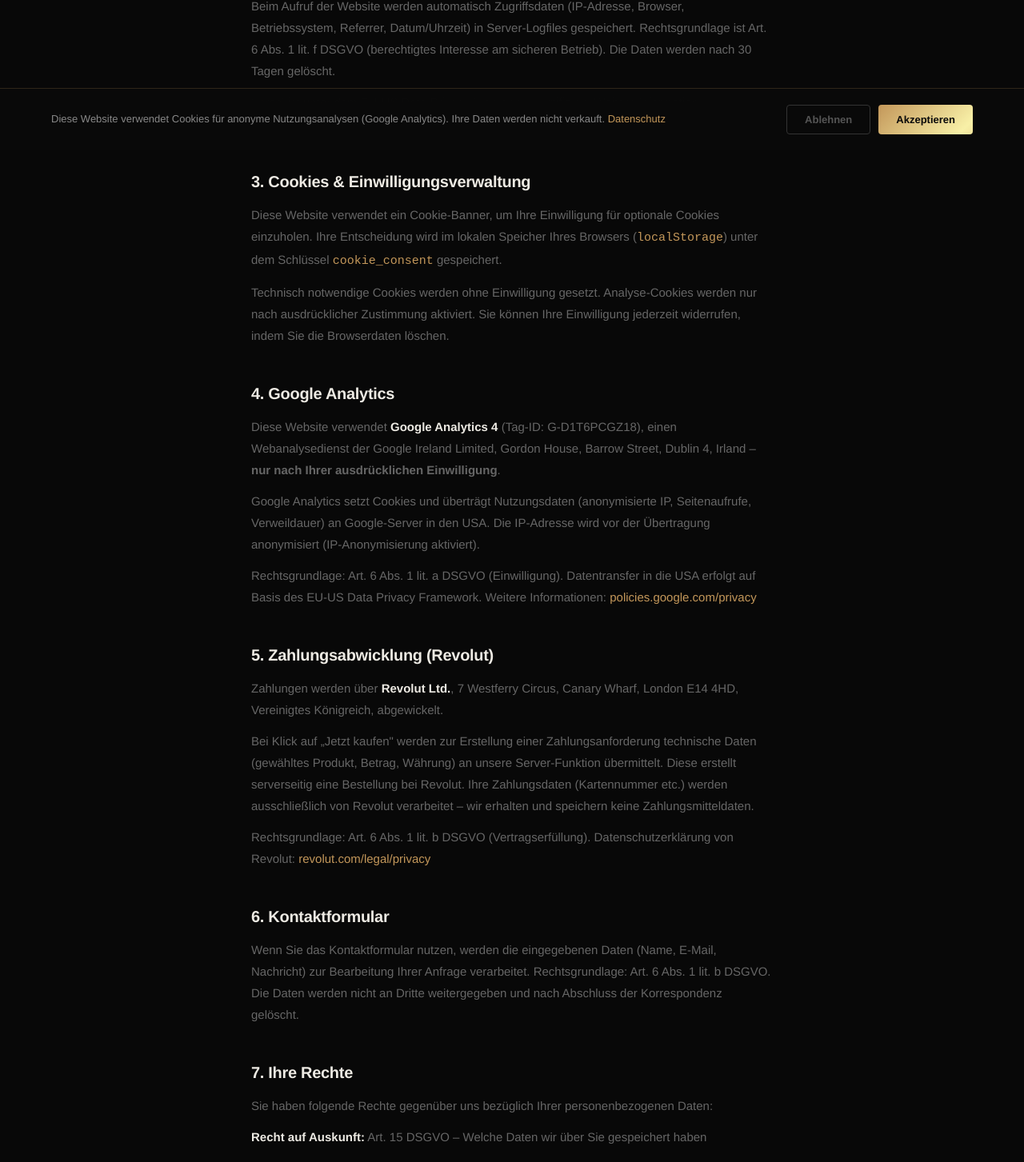
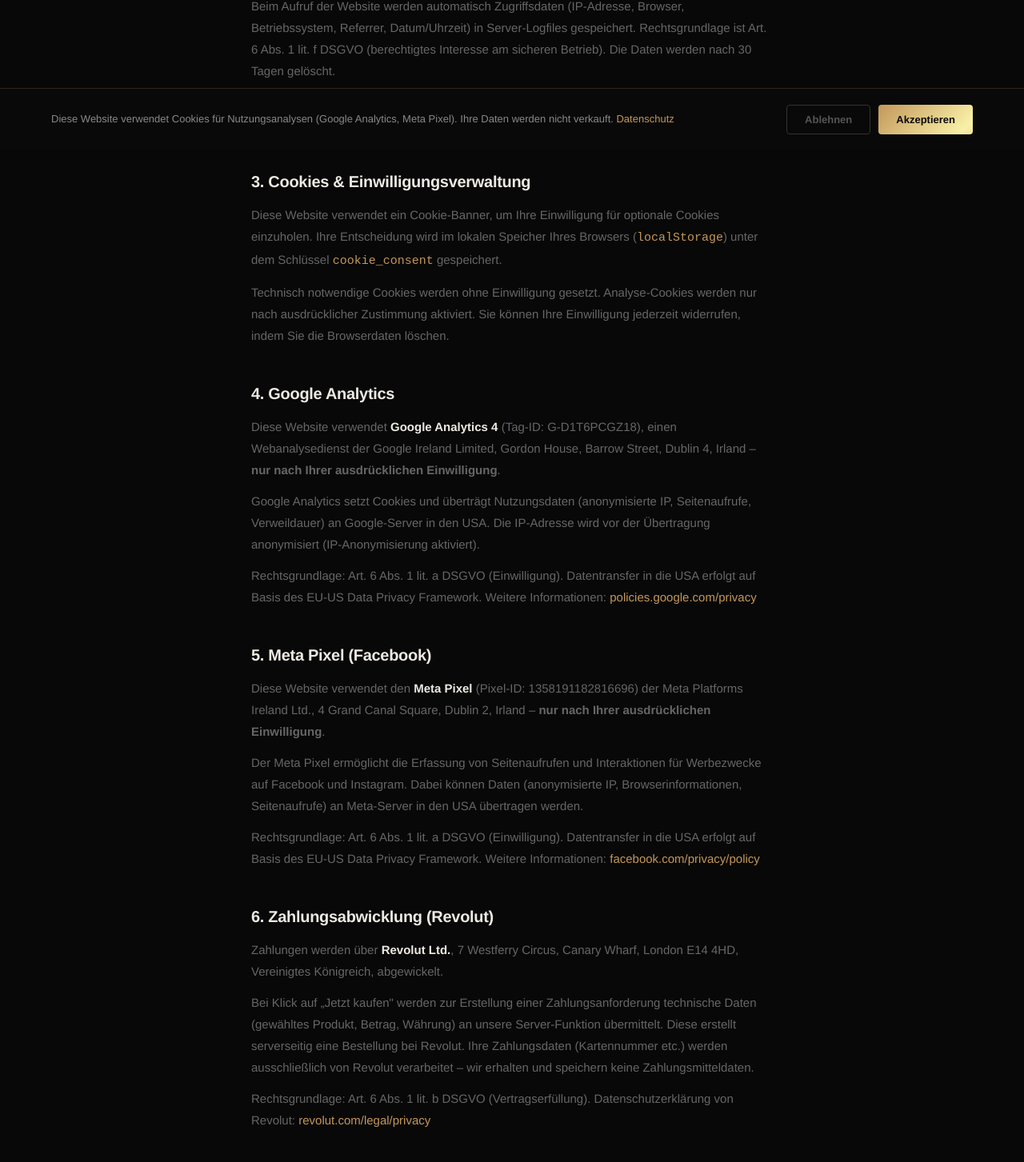
Before and after one commit to MustafaTechDOO/mustafa.services, a React (Vite) app: page /datenschutz in a window 1280 px wide. Shown: the part 612-2065 px from the top of the page at 80% size. Built offline with nearby package versions, Linux system fonts and the light colour scheme.

Commit message:
Add Meta Pixel (GDPR-gated), update Datenschutz section

```diff
--- a/src/CookieBanner.jsx
+++ b/src/CookieBanner.jsx
@@ -3,16 +3,15 @@
 const gold = "#c3975a";
 const sans = "'Helvetica Neue', Helvetica, Arial, sans-serif";
 const GA_ID = "G-D1T6PCGZ18";
+const META_PIXEL_ID = "1358191182816696";
 
 function loadGA() {
   if (window.__gaLoaded) return;
   window.__gaLoaded = true;
-
   const script = document.createElement("script");
   script.src = `https://www.googletagmanager.com/gtag/js?id=${GA_ID}`;
   script.async = true;
   document.head.appendChild(script);
-
   window.dataLayer = window.dataLayer || [];
   function gtag() { window.dataLayer.push(arguments); }
   window.gtag = gtag;
@@ -20,10 +19,26 @@
   gtag("config", GA_ID);
 }
 
+function loadMetaPixel() {
+  if (window.__metaPixelLoaded) return;
+  window.__metaPixelLoaded = true;
+  !function(f,b,e,v,n,t,s){if(f.fbq)return;n=f.fbq=function(){n.callMethod?n.callMethod.apply(n,arguments):n.queue.push(arguments)};if(!f._fbq)f._fbq=n;n.push=n;n.loaded=!0;n.version='2.0';n.queue=[];t=b.createElement(e);t.async=!0;t.src=v;s=b.getElementsByTagName(e)[0];s.parentNode.insertBefore(t,s)}(window,document,'script','https://connect.facebook.net/en_US/fbevents.js');
+  window.fbq('init', META_PIXEL_ID);
+  window.fbq('track', 'PageView');
+  const noscript = document.createElement("noscript");
+  noscript.innerHTML = `<img height="1" width="1" style="display:none" src="https://www.facebook.com/tr?id=${META_PIXEL_ID}&ev=PageView&noscript=1" />`;
+  document.head.appendChild(noscript);
+}
+
+function loadAll() {
+  loadGA();
+  loadMetaPixel();
+}
+
 export function useAnalyticsConsent() {
   useEffect(() => {
     if (localStorage.getItem("cookie_consent") === "accepted") {
-      loadGA();
+      loadAll();
     }
   }, []);
 }
@@ -39,7 +54,7 @@
 
   function accept() {
     localStorage.setItem("cookie_consent", "accepted");
-    loadGA();
+    loadAll();
     setVisible(false);
   }
 
@@ -64,7 +79,7 @@
       }}>
         <div style={{ flex: 1, minWidth: 260 }}>
           <p style={{ fontFamily: sans, fontSize: 13, color: "#888", margin: 0, lineHeight: 1.6 }}>
-            Diese Website verwendet Cookies für anonyme Nutzungsanalysen (Google Analytics).{" "}
+            Diese Website verwendet Cookies für Nutzungsanalysen (Google Analytics, Meta Pixel).{" "}
             Ihre Daten werden nicht verkauft.{" "}
             <a href="/datenschutz" style={{ color: gold, textDecoration: "none" }}>Datenschutz</a>
           </p>
--- a/src/DatenschutzPage.jsx
+++ b/src/DatenschutzPage.jsx
@@ -95,7 +95,19 @@
           </P>
         </Section>
 
-        <Section title="5. Zahlungsabwicklung (Revolut)">
+        <Section title="5. Meta Pixel (Facebook)">
+          <P>
+            Diese Website verwendet den <strong style={{ color: cream }}>Meta Pixel</strong> (Pixel-ID: 1358191182816696) der Meta Platforms Ireland Ltd., 4 Grand Canal Square, Dublin 2, Irland – <strong>nur nach Ihrer ausdrücklichen Einwilligung</strong>.
+          </P>
+          <P>
+            Der Meta Pixel ermöglicht die Erfassung von Seitenaufrufen und Interaktionen für Werbezwecke auf Facebook und Instagram. Dabei können Daten (anonymisierte IP, Browserinformationen, Seitenaufrufe) an Meta-Server in den USA übertragen werden.
+          </P>
+          <P>
+            Rechtsgrundlage: Art. 6 Abs. 1 lit. a DSGVO (Einwilligung). Datentransfer in die USA erfolgt auf Basis des EU-US Data Privacy Framework. Weitere Informationen: <a href="https://www.facebook.com/privacy/policy" target="_blank" rel="noopener noreferrer" style={{ color: gold, textDecoration: "none" }}>facebook.com/privacy/policy</a>
+          </P>
+        </Section>
+
+        <Section title="6. Zahlungsabwicklung (Revolut)">
           <P>
             Zahlungen werden über <strong style={{ color: cream }}>Revolut Ltd.</strong>, 7 Westferry Circus, Canary Wharf, London E14 4HD, Vereinigtes Königreich, abgewickelt.
           </P>
@@ -107,13 +119,13 @@
           </P>
         </Section>
 
-        <Section title="6. Kontaktformular">
+        <Section title="7. Kontaktformular">
           <P>
             Wenn Sie das Kontaktformular nutzen, werden die eingegebenen Daten (Name, E-Mail, Nachricht) zur Bearbeitung Ihrer Anfrage verarbeitet. Rechtsgrundlage: Art. 6 Abs. 1 lit. b DSGVO. Die Daten werden nicht an Dritte weitergegeben und nach Abschluss der Korrespondenz gelöscht.
           </P>
         </Section>
 
-        <Section title="7. Ihre Rechte">
+        <Section title="8. Ihre Rechte">
           <P>Sie haben folgende Rechte gegenüber uns bezüglich Ihrer personenbezogenen Daten:</P>
           {[
             ["Auskunft", "Art. 15 DSGVO – Welche Daten wir über Sie gespeichert haben"],
@@ -136,7 +148,7 @@
           </P>
         </Section>
 
-        <Section title="8. Datensicherheit">
+        <Section title="9. Datensicherheit">
           <P>
             Die Übertragung erfolgt ausschließlich über HTTPS (SSL/TLS-Verschlüsselung). Wir treffen technische und organisatorische Maßnahmen zum Schutz Ihrer Daten gemäß Art. 32 DSGVO.
           </P>
```
